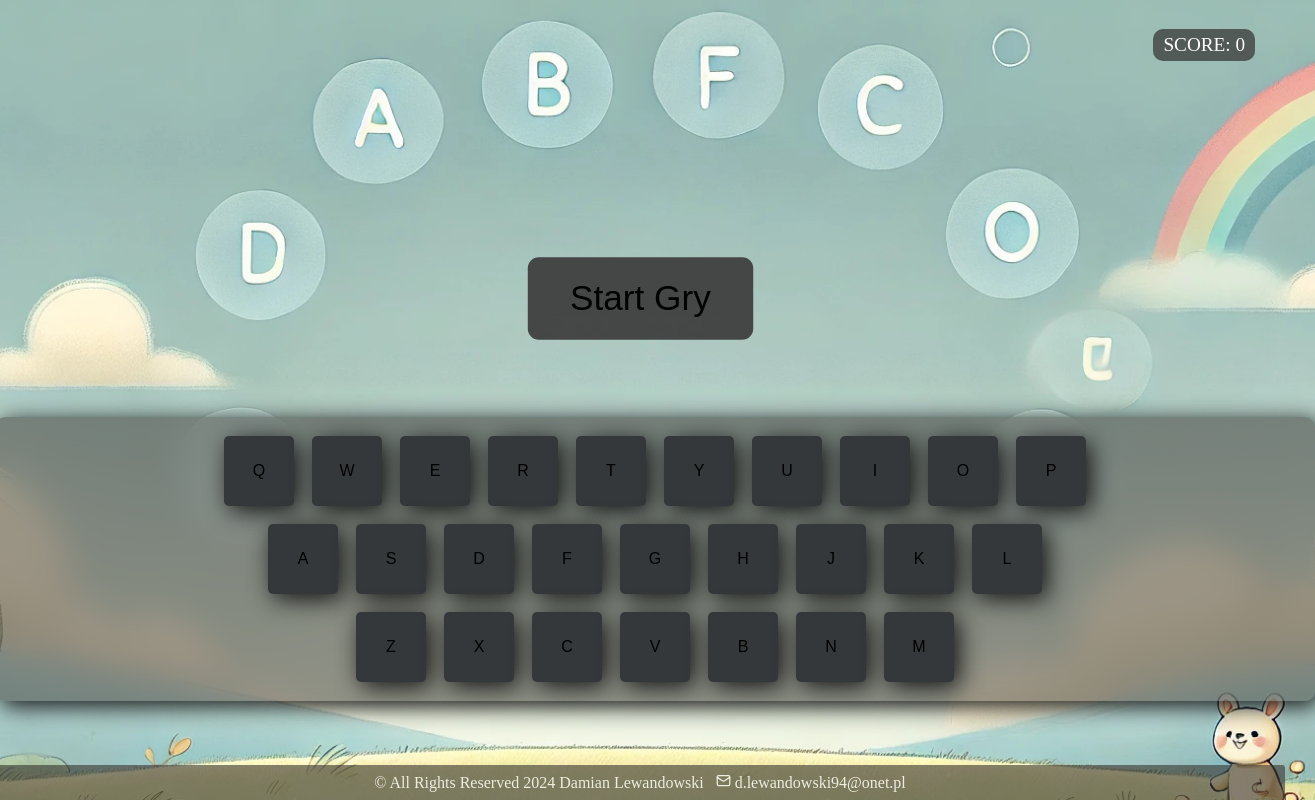
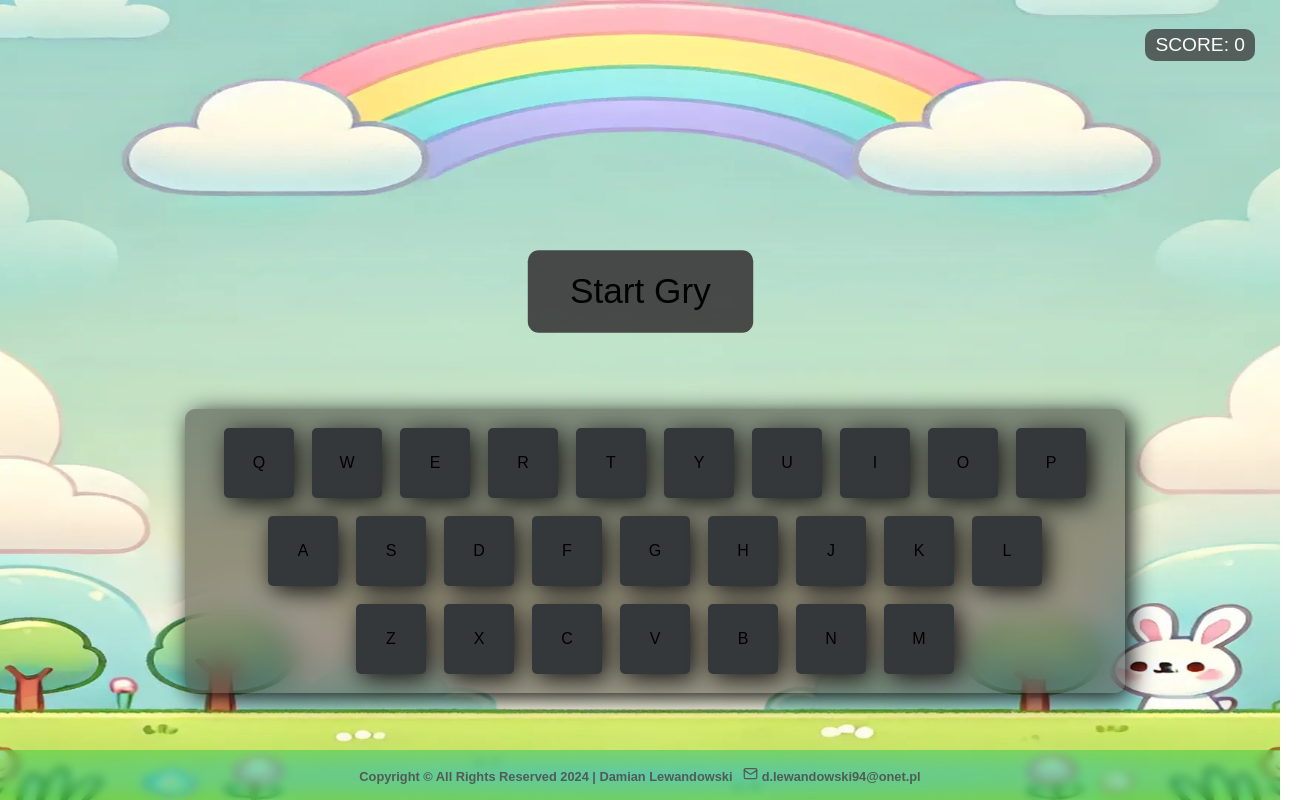
Before and after one commit to dalewandowski/RandomLetterApp, a React (Vite) app: page / in a window 1280 px wide. Shown: the whole page, 1315 px wide, since content can reach past the window. Built offline with nearby package versions, Linux system fonts and the light colour scheme.

Commit message:
Modify html structure

```diff
--- /dev/null
+++ b/app.css
@@ -0,0 +1,6 @@
+#root {
+  margin: 0 auto;
+  padding: 1rem;
+  text-align: center;
+  box-sizing: border-box;
+}
--- a/src/App.jsx
+++ b/src/App.jsx
@@ -1,6 +1,6 @@
 import Footer from "./Components/Footer/Footer.jsx";
 import RandomLetter from "./Components/RandomLetter/RandomLetter.jsx";
-
+import "/app.css";
 function App() {
   return (
     <>
--- a/src/Components/Footer/Footer.jsx
+++ b/src/Components/Footer/Footer.jsx
@@ -5,8 +5,8 @@ function Footer() {
   return (
     <footer className={style.footer}>
       <p className={style.textFooter}>
-        &copy; All Rights Reserved {new Date().getFullYear()} Damian Lewandowski
-        &nbsp;&nbsp;
+        Copyright &copy; All Rights Reserved {new Date().getFullYear()} | Damian
+        Lewandowski &nbsp;&nbsp;
         <Mail size={15} /> d.lewandowski94@onet.pl{" "}
       </p>
     </footer>
--- a/src/Components/Footer/footer.module.css
+++ b/src/Components/Footer/footer.module.css
@@ -1,12 +1,16 @@
 .footer {
-  color: rgba(255, 255, 245, 0.863);
-  background-color: rgba(56, 53, 48, 0.6);
+  position: fixed;
+  bottom: 0;
+  width: 100%;
+  left: 0;
+  color: rgba(77, 74, 74, 0.863);
+  background: radial-gradient(
+    rgba(56, 190, 190, 0.712),
+    rgba(63, 201, 51, 0.5)
+  );
   text-align: center;
-  height: 25px;
-  width: 100vw;
-  display: flex;
-  justify-content: center;
-  align-items: center;
-  border-radius: 3px;
-  padding: 5px;
+  backdrop-filter: blur(5px);
+  font-weight: bold;
+  font-size: 0.8rem;
+  padding: 0.2rem 0;
 }
--- a/src/Components/Keyboard/keyboard.module.css
+++ b/src/Components/Keyboard/keyboard.module.css
@@ -6,7 +6,7 @@
   width: 100%;
   backdrop-filter: blur(15px);
   border-radius: 10px;
-  margin-bottom: 5%;
+  margin-bottom: 10%;
 }
 
 .letterButton {
@@ -36,6 +36,7 @@
 @media (max-width: 719px) {
   .container {
     padding: 10px 5px;
+    margin-bottom: 25%;
   }
   .letterButton {
     height: 30x;
--- a/src/index.css
+++ b/src/index.css
@@ -7,10 +7,11 @@ body {
   align-items: end;
   flex-wrap: wrap;
   height: 100vh;
-  background-image: url("../public/background/background.png");
+  background-image: url("../public/background/background2.webp");
   background-size: cover;
   background-position: center;
   background-repeat: no-repeat;
+  font-family: Arial, Helvetica, sans-serif;
 }
 
 button {
@@ -19,7 +20,7 @@ button {
   padding: 0.6em 1.2em;
   font-size: 1em;
   font-weight: 500;
-  font-family: Arial, Helvetica, sans-serif;
+
   background-color: #1a1a1a;
   cursor: pointer;
   transition: border-color 0.25s;
```
